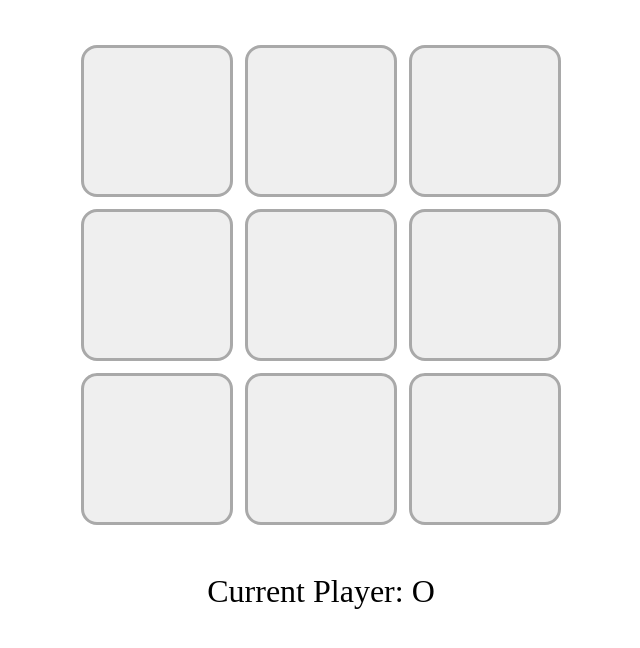
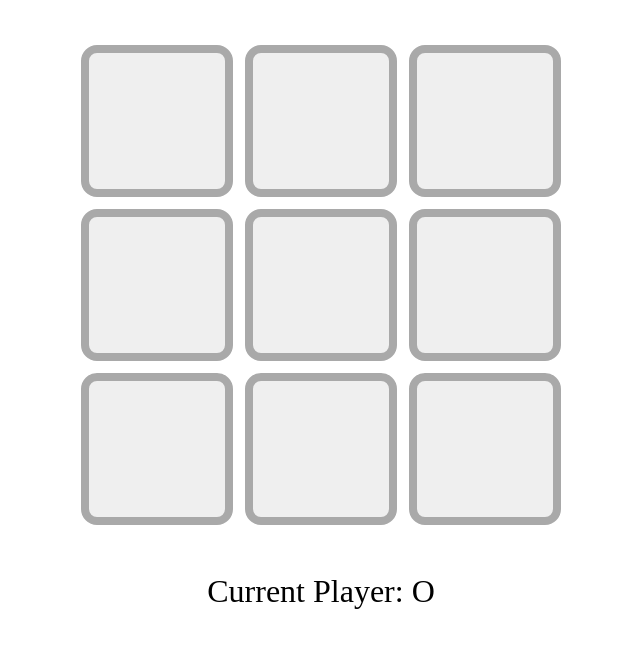
Before and after one commit to CrispDeserving/tic-tac-toe-odin, a plain HTML site: page index.html in a window 1280 px wide. Shown: the part 134-782 px from the top of the page, without its empty margins (319-959 px from the left). Drawn offline with Linux system fonts and the light colour scheme.

Commit message:
tweak(cell): Styling to innerhtml

```diff
--- a/style.css
+++ b/style.css
@@ -28,8 +28,13 @@
 }
 
 .board .cell {
+	display: grid;
+	place-content: center;
+	aspect-ratio: 1;
 	border-radius: 1rem;
-	border: 0.5ch solid darkgray;
+	border: 0.5rem solid darkgray;
+	font-size: 8rem;
+	font-family: monospace;
 }
 
 .cell.pressed {
```
